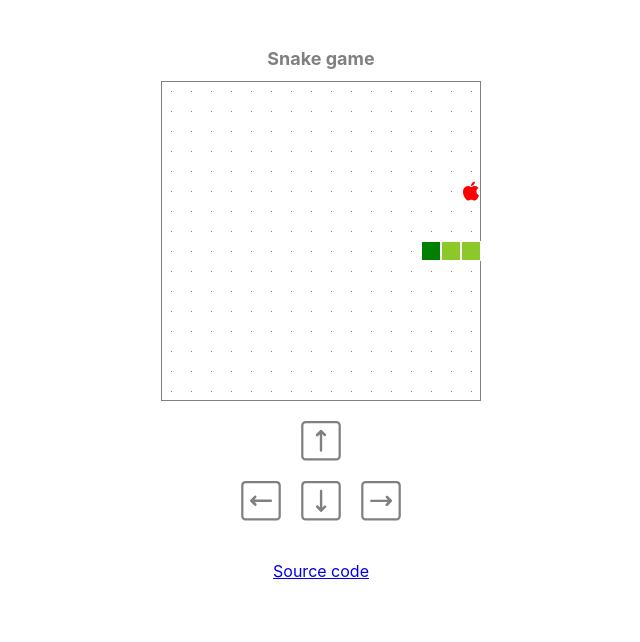
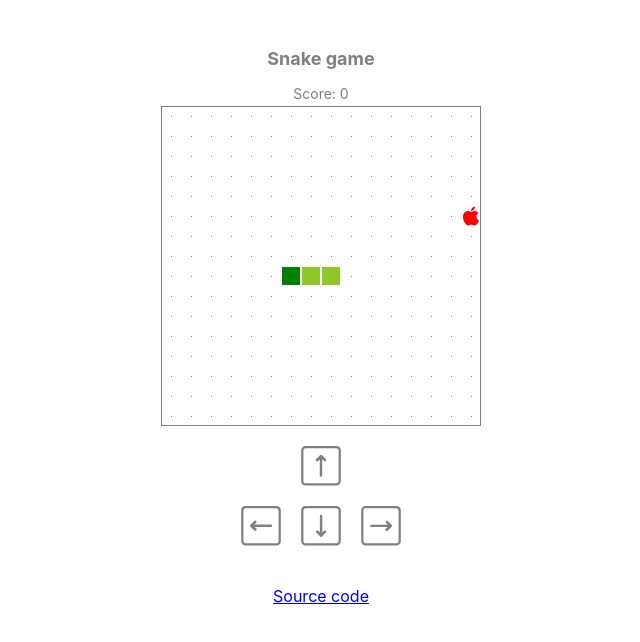
Before and after one commit to vibecode/snake-game, a React (Create React App) app: page / in a window 1280 px wide. Shown: the top 642 px of the page, without its empty margins (319-959 px from the left). Built offline with nearby package versions, Linux system fonts and the light colour scheme.

Commit message:
add score

```diff
--- a/src/App.module.scss
+++ b/src/App.module.scss
@@ -14,6 +14,12 @@ $pixel-size: 20px;
   @media (max-width: 425px) {
     margin-top: 10px;
   }
+}
+
+.score {
+  font-size: 14px;
+  color: grey;
+  margin: 4px;
 }
 
 .grid {
--- a/src/App.tsx
+++ b/src/App.tsx
@@ -16,6 +16,7 @@ const App: React.FC = () => {
     initialSnake
   )
   const [direction, setDirection] = useState<Position>(DIRECTION.LEFT)
+  const [score, setScore] = useState(0)
   const [gameOver, setGameOver] = useState(false)
 
   const handleKeyPress = useCallback((ev: KeyboardEvent) => {
@@ -53,7 +54,9 @@ const App: React.FC = () => {
 
   useInterval(
     () => {
-      setSnakeSegments(segments => newSnakePosition(segments, direction))
+      setSnakeSegments(segments =>
+        newSnakePosition(segments, direction, score, setScore)
+      )
     },
     gameOver ? null : 100
   )
@@ -61,6 +64,7 @@ const App: React.FC = () => {
   const tryAgain = () => {
     setSnakeSegments(initialSnake)
     setDirection(DIRECTION.LEFT)
+    setScore(0)
     setGameOver(false)
   }
 
@@ -80,7 +84,7 @@ const App: React.FC = () => {
   return (
     <div className={styles.game_box}>
       <h1 className={styles.game_title}>Snake game</h1>
-
+      <p className={styles.score}>Score: {score}</p>
       <div className={styles.grid}>
         {intersectsWithItself ? (
           <YouDied cb={tryAgain} />
--- a/src/calcPositions.ts
+++ b/src/calcPositions.ts
@@ -1,6 +1,7 @@
 import { FIELD_SIZE } from './types'
 import { Position } from './types'
 import { SnakeSegments } from './App'
+import { Dispatch } from 'react'
 
 const limitByField = (x: number) => {
   if (x >= FIELD_SIZE) {
@@ -26,7 +27,9 @@ const collidesWithFood = (head: Position, foodItem: Position) => {
 
 export const newSnakePosition = (
   segments: SnakeSegments,
-  direction: Position
+  direction: Position,
+  score: number,
+  setScore: Dispatch<number>
 ) => {
   const [head] = segments
   const newHead = {
@@ -35,7 +38,7 @@ export const newSnakePosition = (
   }
   if (collidesWithFood(newHead, foodItem)) {
     foodItem = getFoodItem()
-
+    setScore(score + 1)
     return [newHead, ...segments]
   } else {
     return [newHead, ...segments.slice(0, -1)]
```
